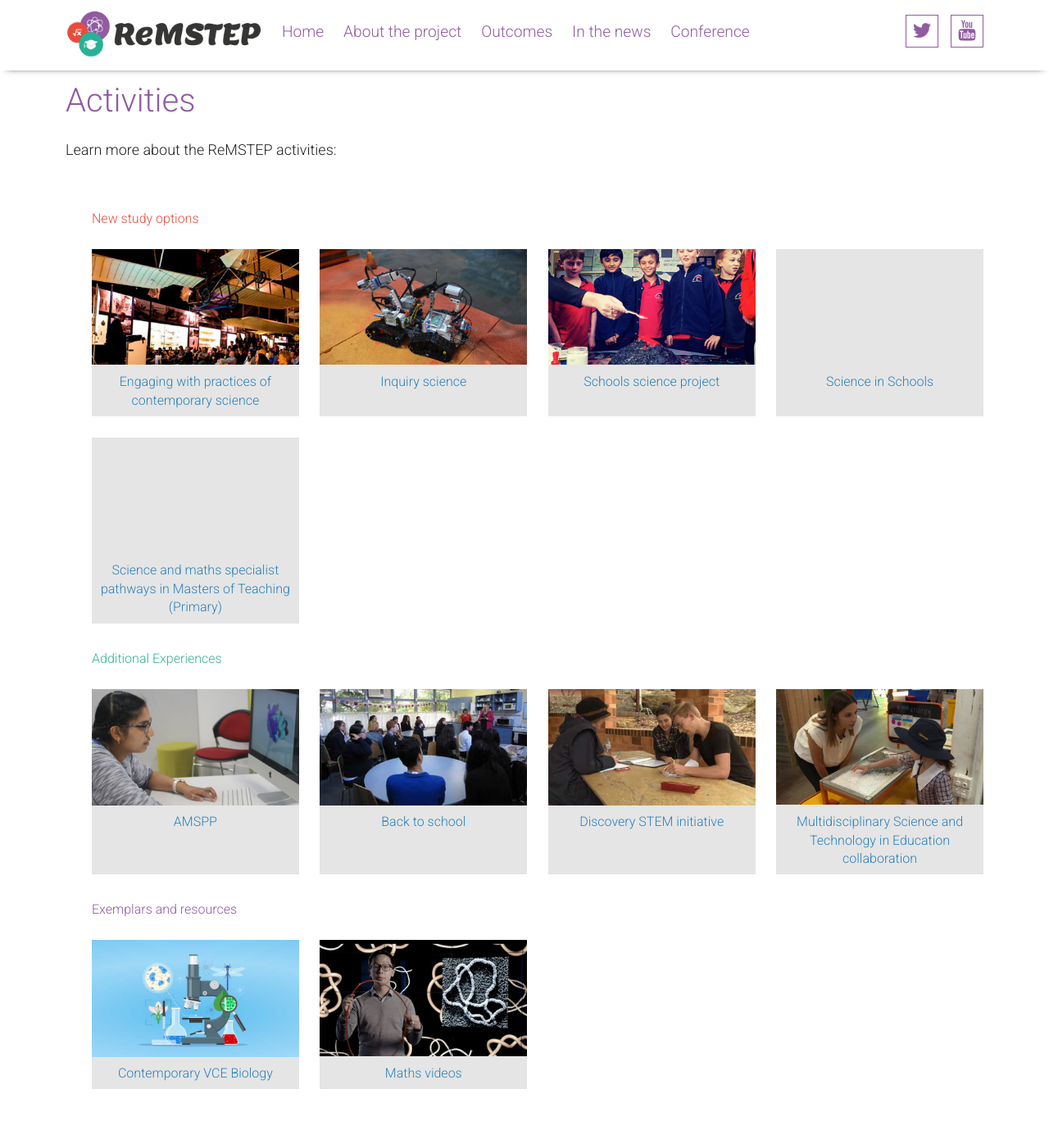
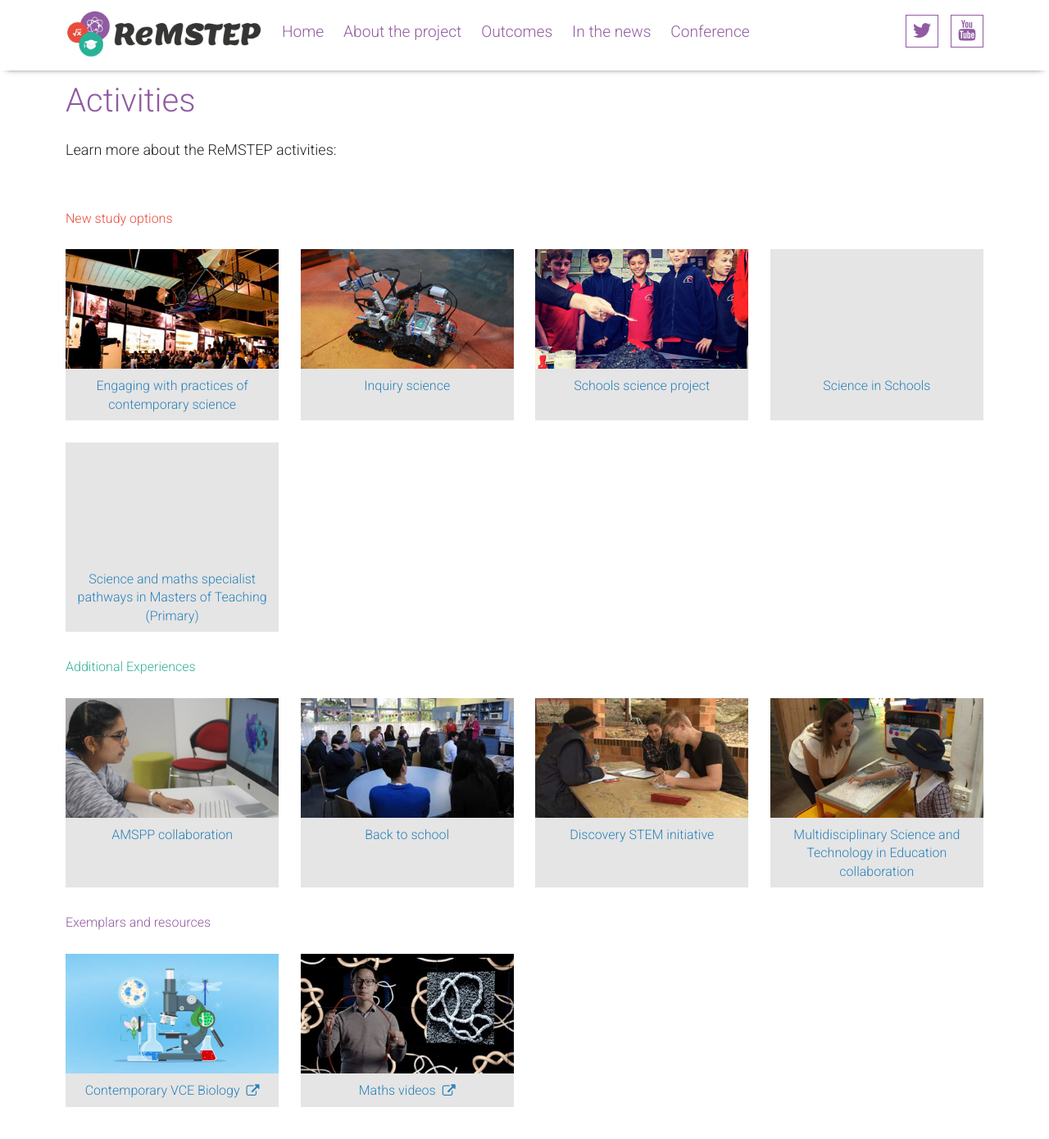
Before and after one commit to ReMSTEP/ReMSTEP-2017-v2, a Jekyll site: the page built from outcomes/index.html, in a window 1280 px wide and 1400 px high, scrolled down 785 px. Shown: the top 1390 px of the window at 82% size. Built offline with Jekyll 4.4.1, drawn with Linux system fonts in a browser that asks for light colours; nearby versions of some CDN libraries.

Commit message:
fix activity nav

```diff
--- a/_includes/outcomes-nav-activities.html
+++ b/_includes/outcomes-nav-activities.html
@@ -10,7 +10,7 @@
     </li>
     <li><span class="green">Additional Experiences</span>
         <ul>
-            <li {% if page.url == "/outcomes/amspp/" %}class="current"{% endif %}><a href="/outcomes/amspp/"><img src="/img/thumbnails/asmpp.jpg" alt="">AMSPP</a></li>
+            <li {% if page.url == "/outcomes/amspp/" %}class="current"{% endif %}><a href="/outcomes/amspp/"><img src="/img/thumbnails/asmpp.jpg" alt="">AMSPP collaboration</a></li>
             <li {% if page.url == "/outcomes/back-to-school/" %}class="current"{% endif %}><a href="/outcomes/back-to-school/"><img src="/img/thumbnails/back-to-school.jpg" alt="">Back to school</a></li>
             <li {% if page.url == "/outcomes/discovery-stem-initiative/" %}class="current"{% endif %}><a href="/outcomes/discovery-stem-initiative/"><img src="/img/thumbnails/discovery-STEM-Initiative.jpg" alt="">Discovery STEM initiative</a></li>
             <li {% if page.url == "/outcomes/mstie/" %}class="current"{% endif %}><a href="/outcomes/mstie/"><img src="/img/thumbnails/mstie.jpg" alt="">Multidisciplinary Science and Technology in Education collaboration</a></li>
@@ -18,8 +18,8 @@
     </li>
     <li><span class="purple">Exemplars and resources</span>
         <ul>
-            <li {% if page.url == "" %}class="current"{% endif %}><a href="" {% if page.url == "" %}class="current"{% endif %}><img src="/img/thumbnails/contemporaryvcebiology.jpg" alt="">Contemporary VCE Biology</a></li>
-            <li {% if page.url == "" %}class="current"{% endif %}><a href="" {% if page.url == "" %}class="current"{% endif %}><img src="/img/thumbnails/maths-videos.jpg" alt="">Maths videos</a></li>
+            <li><a href="http://contemporaryvcebiology.com/" rel="external"><img src="/img/thumbnails/contemporaryvcebiology.jpg" alt="">Contemporary VCE Biology</a></li>
+            <li><a href="http://monash.edu/science-education/category/resources/" rel="external"><img src="/img/thumbnails/maths-videos.jpg" alt="">Maths videos</a></li>
         </ul>
     </li>
 </ul>
--- a/_sass/_activity-nav.scss
+++ b/_sass/_activity-nav.scss
@@ -25,6 +25,7 @@
         background: $lightgreen;
         background: rgba(176, 232, 220, 0.95);
         padding: 0;
+        margin: 1em 0;
         > li {
             display: block;
             padding: 0.5em 1em;
```
